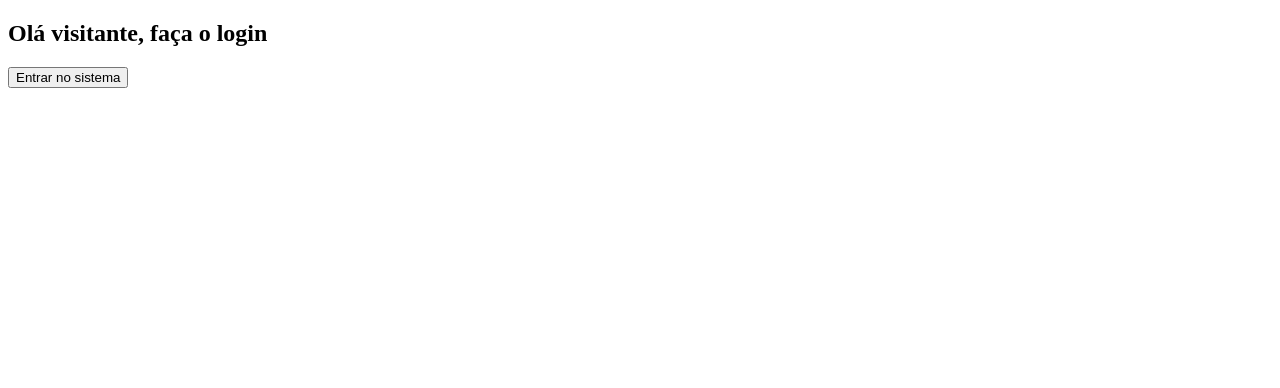
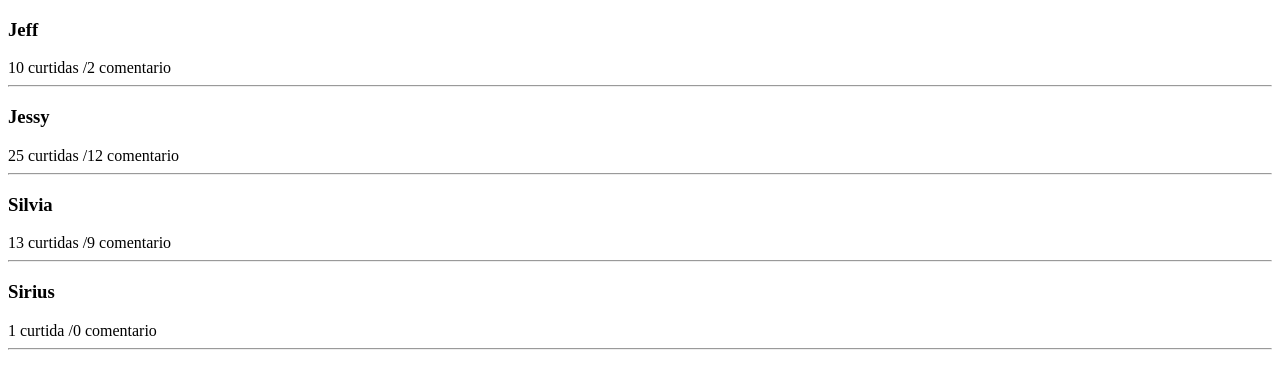
Before and after one commit to jeffpatriota/reactProject, a React (Create React App) app: page / in a window 1280 px wide. Shown: the top 388 px of the page. Built offline with nearby package versions, Linux system fonts and the light colour scheme.

Commit message:
exibindo feed(nome, curtida(s) e comentario(s))

```diff
--- a/src/App.js
+++ b/src/App.js
@@ -1,4 +1,6 @@
+/* eslint-disable jsx-a11y/anchor-is-valid */
 import React, { Component } from 'react';
+import Feed from './components/Feed';
 
 
 class App extends Component {
@@ -6,34 +8,26 @@
   constructor(props) {
     super(props);
     this.state = {
-      status: false
+      feed: [
+        { id: 1, username: 'Jeff', curtidas: 10, comentarios: 2 },
+        { id: 2, username: 'Jessy', curtidas: 25, comentarios: 12 },
+        { id: 3, username: 'Silvia', curtidas: 13, comentarios: 9 },
+        { id: 4, username: 'Sirius', curtidas: 1, comentarios: 0 },
+      ]
     };
-    this.sair = this.sair.bind(this);
-    this.entrar = this.entrar.bind(this);
 
-  }
 
-  sair() {
-    this.setState({ status: false });
-  }
-
-  entrar() {
-    this.setState({ status: true });
   }
 
   render() {
     return (
       <div>
-        {this.state.status ?
-          <div>
-            <h2>Bem-vindo ao sistema</h2>
-            <button onClick={this.sair}>Sair</button>
-          </div> :
-          <div>
-            <h2>Olá visitante, faça o login</h2>
-            <button onClick={this.entrar}>Entrar no sistema</button>
-          </div>
+        {this.state.feed.map((item) => {
+          return (
+            <Feed id={item.id} username={item.username} curtidas={item.curtidas} comentarios={item.comentarios} />
+          );
         }
+        )}
 
       </div>
     );
--- /dev/null
+++ b/src/components/Feed/index.js
@@ -0,0 +1,21 @@
+/* eslint-disable jsx-a11y/anchor-is-valid */
+import React, { Component } from "react";
+
+class Feed extends Component {
+    render() {
+        return (
+            <div key={this.props.id}>
+
+                <h3>{this.props.username}</h3>
+                <a>{this.props.curtidas > 1 ? this.props.curtidas + ' curtidas' :
+                    this.props.curtidas + ' curtida'}  /
+                    {this.props.comntarios > 1 ? this.props.comentarios + ' comentarios' :
+                        this.props.comentarios + ' comentario'}
+                </a>
+                <hr />
+            </div>
+        );
+    }
+}
+
+export default Feed;
```
